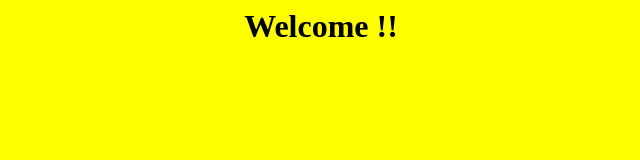
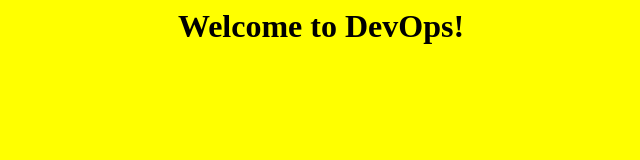
Before and after one commit to GiridharSrinivas/apache, a plain HTML site: page index.html in a window 1280 px wide. Shown: the whole page, without its empty margins (319-959 px from the left). Drawn offline with Linux system fonts and the light colour scheme.

Commit message:
Update index.html

```diff
--- a/index.html
+++ b/index.html
@@ -1,5 +1,5 @@
 <html>
 <body bgcolor="yellow">
-<center><h1> Welcome !! </h1>
+<center><h1> Welcome to DevOps! </h1>
 </body>
 </html>
```
